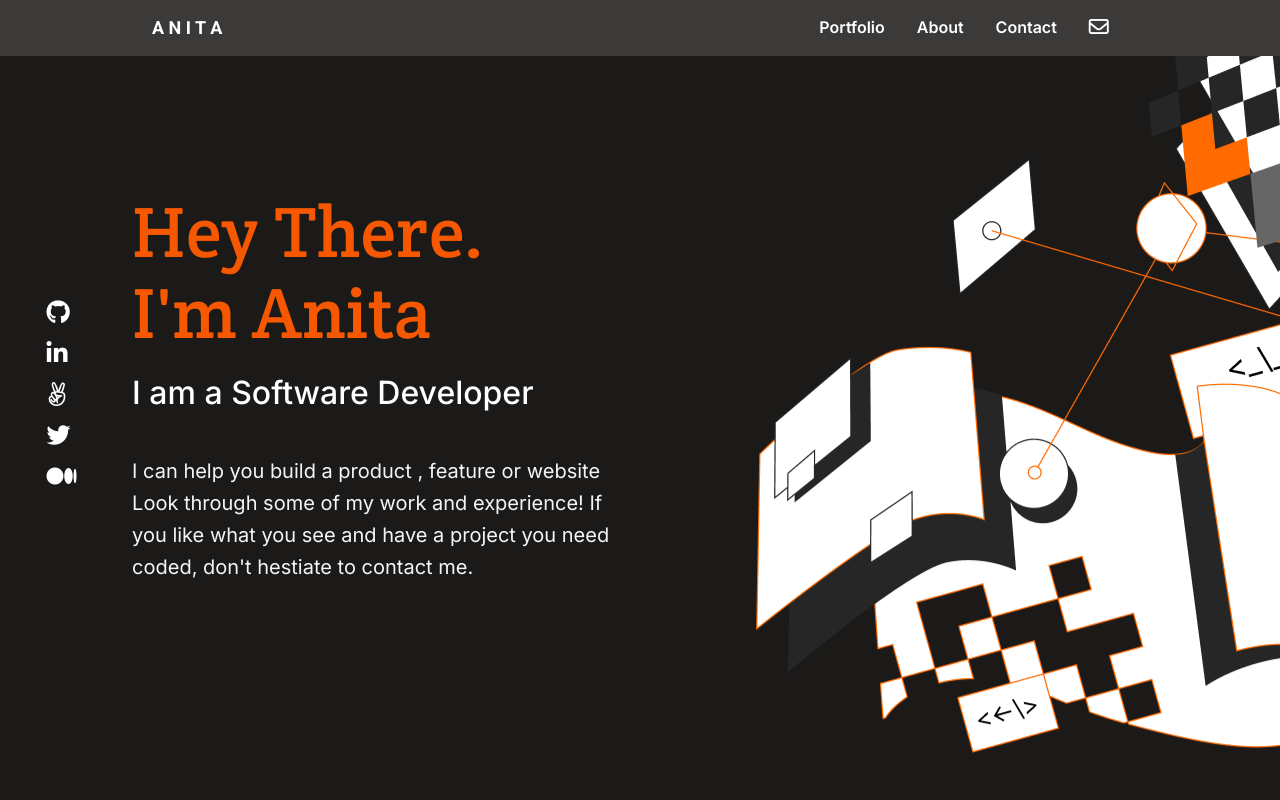
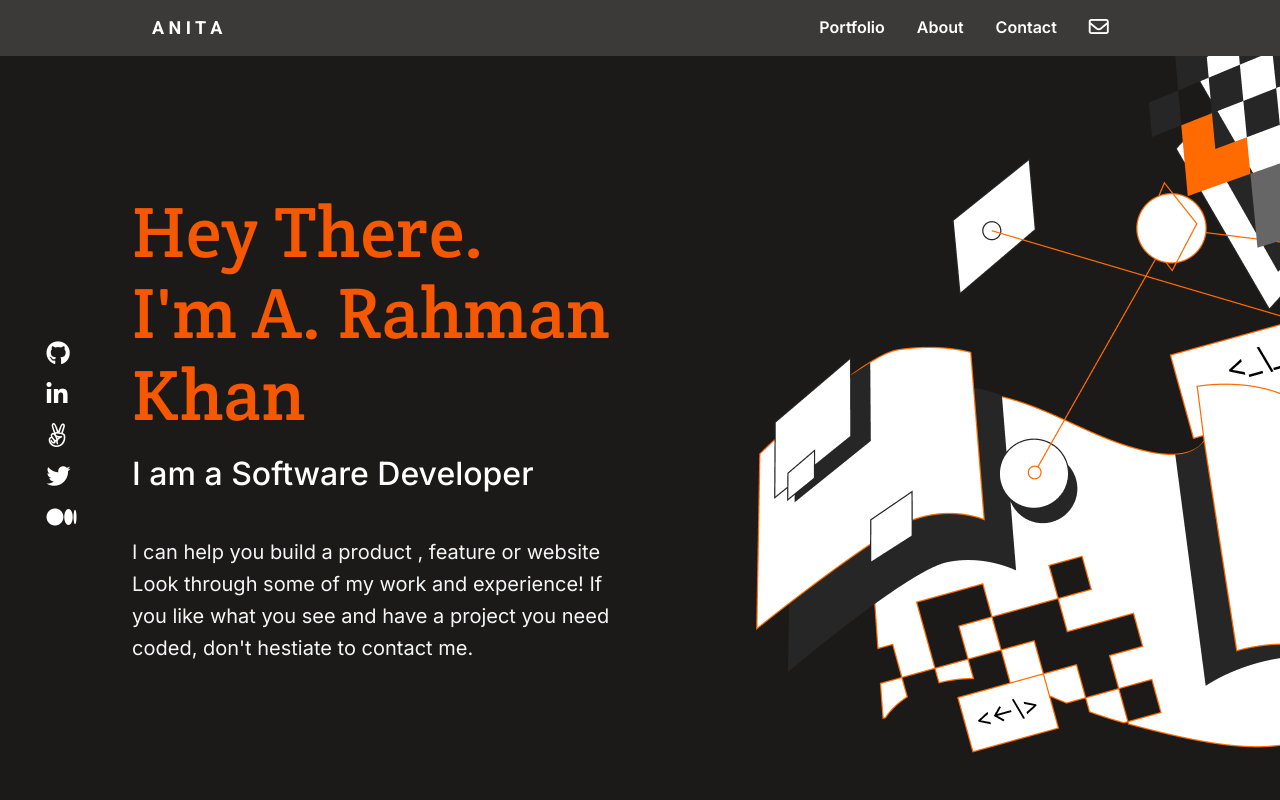
Before and after one commit to a-rahman-khan/portfolio, a website: page index.html in a window 1280 px wide. Shown: the top 800 px of the page. Drawn offline with Linux system fonts and the light colour scheme.

Commit message:
Change name

```diff
--- a/index.html
+++ b/index.html
@@ -29,7 +29,7 @@
 
     <section class="headline" id="headline">
       <article class="intro">
-        <h1>Hey There. <br> I'm Anita</h1>
+        <h1>Hey There. <br> I'm A. Rahman Khan</h1>
         <h2>I am a Software Developer</h2>
         <p>I can help you build a product , feature or website Look through some of my work and experience! If you like
           what you see and have a project you need coded, don't hestiate to contact me.</p>
```
